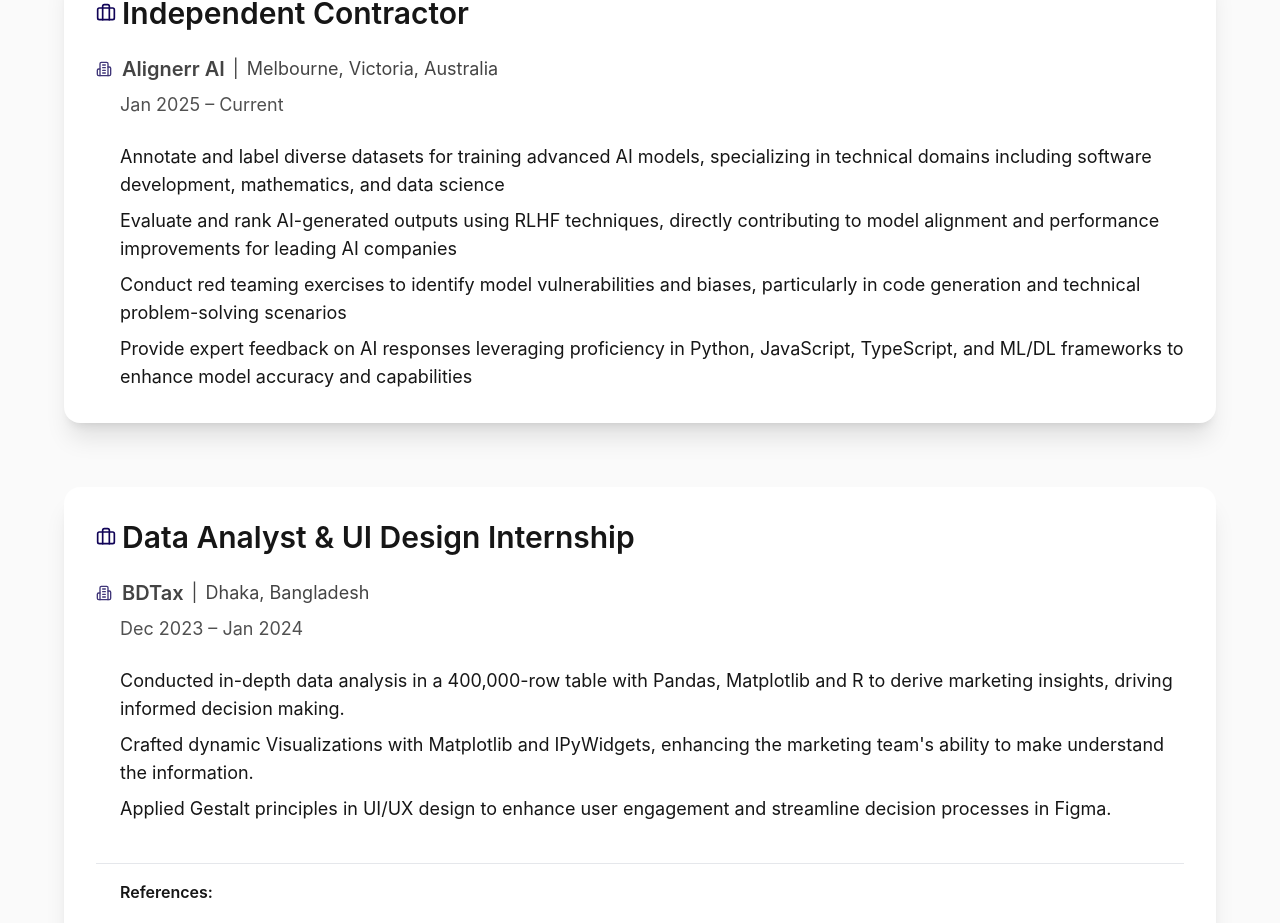
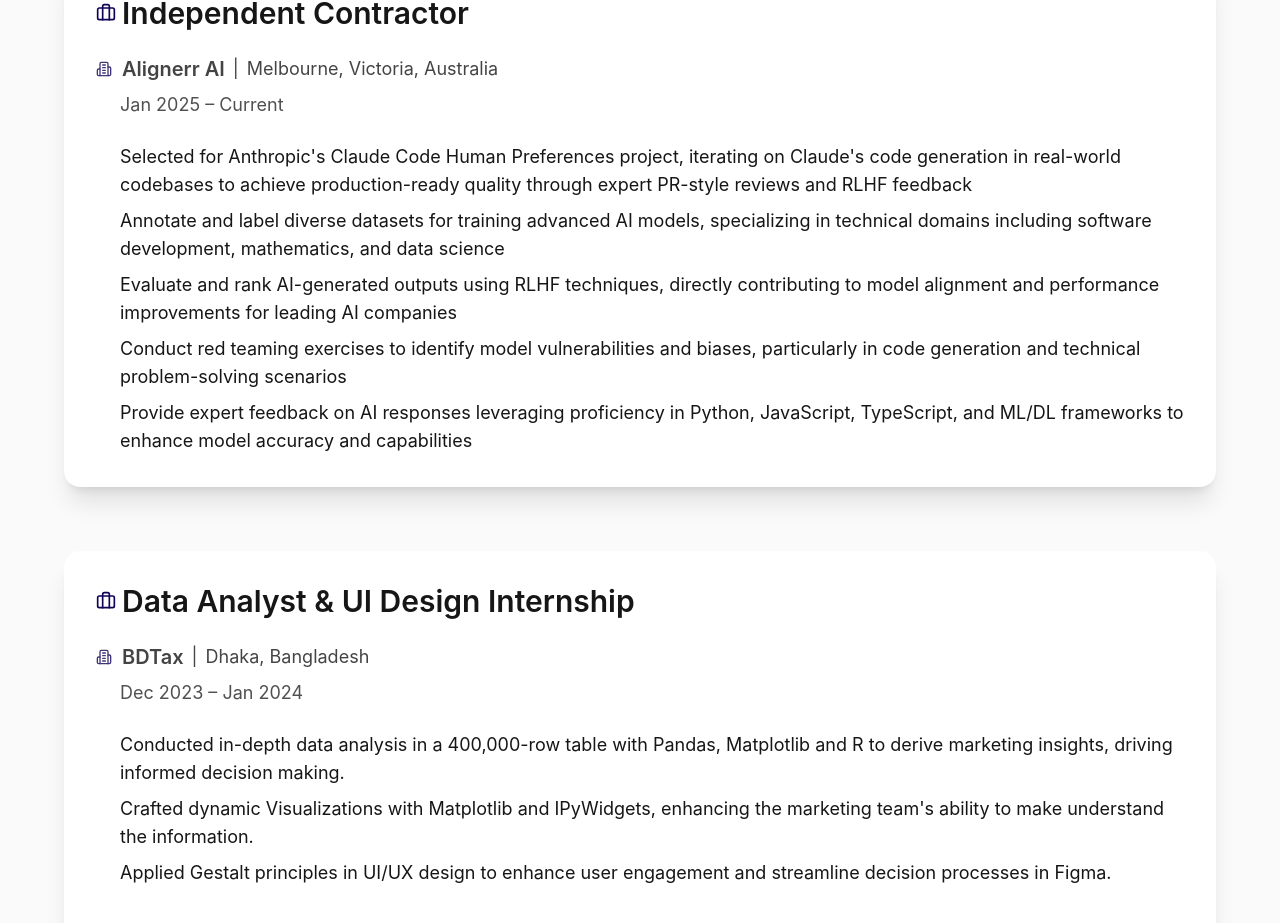
Before and after one commit to MahirAbrar/mahirsportfolio, a React (Create React App) app: page / in a window 1280 px wide. Shown: the part 3333-4256 px from the top of the page. Built offline with nearby package versions, Linux system fonts and the light colour scheme.

Commit message:
Add new responsibility to WorkExperience component detailing involvement in Anthropic's Claude Code Human Preferences project, focusing on code generation quality and model alignment.

```diff
--- a/src/components/WorkExperience.js
+++ b/src/components/WorkExperience.js
@@ -157,6 +157,7 @@
       location: "Melbourne, Victoria, Australia",
       date: "Jan 2025 – Current",
       responsibilities: [
+        "Selected for Anthropic's Claude Code Human Preferences project, iterating on Claude's code generation in real-world codebases to achieve production-ready quality through expert PR-style reviews and RLHF feedback",
         "Annotate and label diverse datasets for training advanced AI models, specializing in technical domains including software development, mathematics, and data science",
         "Evaluate and rank AI-generated outputs using RLHF techniques, directly contributing to model alignment and performance improvements for leading AI companies",
         "Conduct red teaming exercises to identify model vulnerabilities and biases, particularly in code generation and technical problem-solving scenarios",
```
